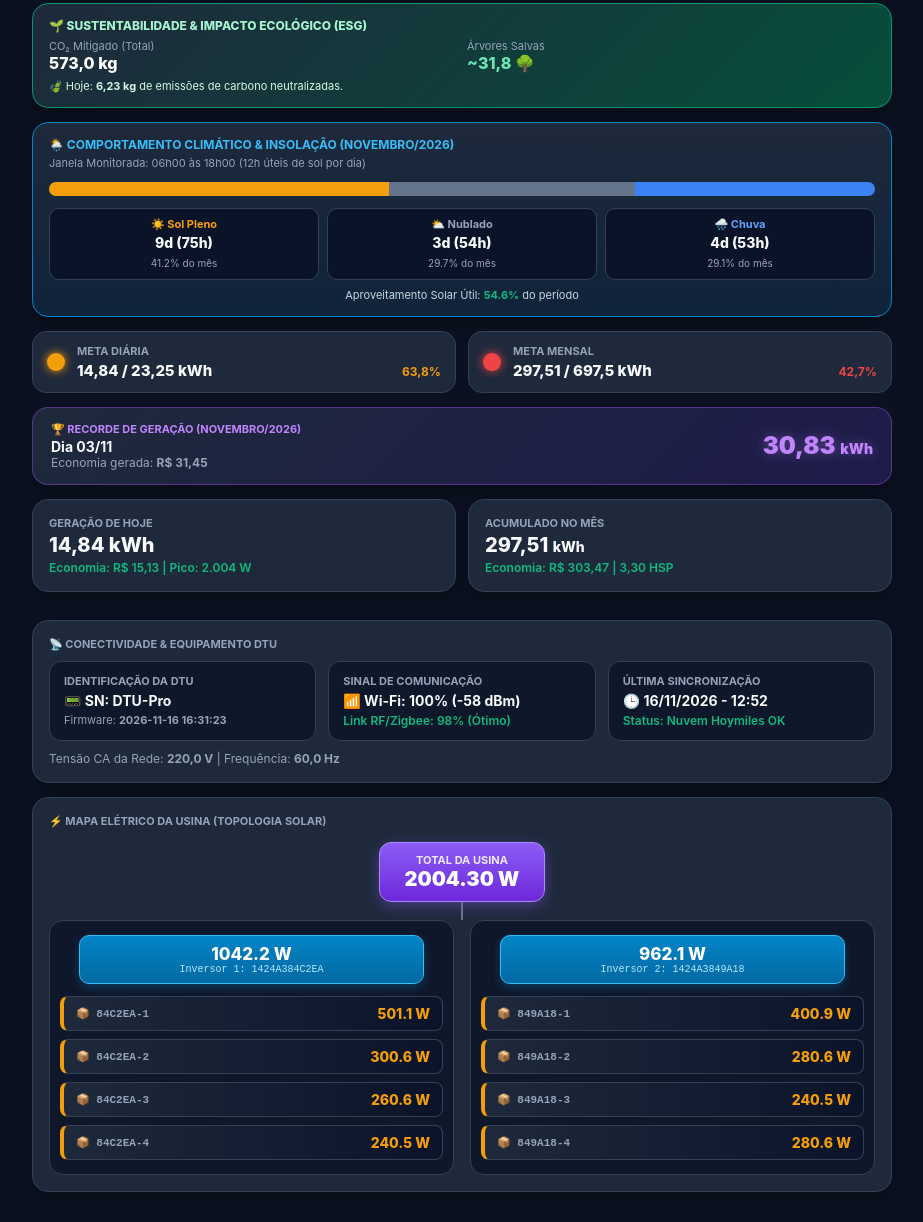
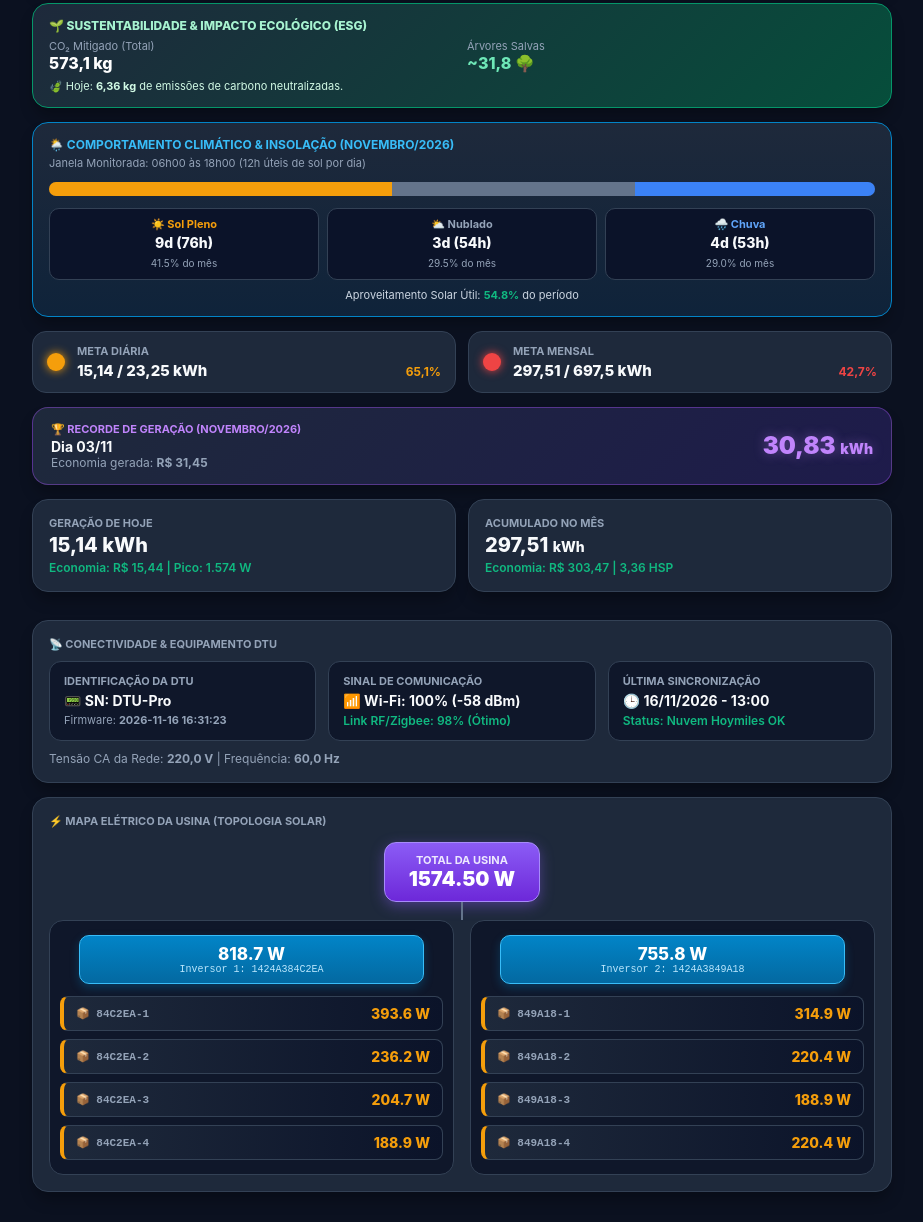
Before and after one commit to renatocosta93/monitor-hoymiles, a plain HTML site: page index.html in a window 1280 px wide. Shown: the part 930-2152 px from the top of the page, without its empty margins (178-1101 px from the left). Drawn offline with Linux system fonts and the light colour scheme.

Commit message:
Auto-update Solar Web Dashboard [skip ci]

```diff
--- a/index.html
+++ b/index.html
@@ -461,7 +461,7 @@
 
                 <span class="status-text">Online (Gerando)</span>
             </div>
-            <p class="location">📍 Vargem Grande Paulista - SP | Atualizado às 16/11/2026 - 12:52</p>
+            <p class="location">📍 Vargem Grande Paulista - SP | Atualizado às 16/11/2026 - 13:00</p>
 
             <div class="btn-sync-wrapper">
                 <button id="btnAtualizar" class="btn-sync" onclick="solicitarAtualizacao()">
@@ -472,8 +472,8 @@
 
         <div class="card power-card-compact">
             <div class="stat-label">Potência Instantânea de Geração</div>
-            <div class="power-val">2004.30 <span style="font-size: 20px;">W</span></div>
-            <div class="power-sub">44,5% da capacidade instalada (4500 Wp)</div>
+            <div class="power-val">1574.50 <span style="font-size: 20px;">W</span></div>
+            <div class="power-sub">35,0% da capacidade instalada (4500 Wp)</div>
         </div>
 
         <!-- RADAR METEOROLÓGICO -->
@@ -512,8 +512,8 @@
                 </div>
             </div>
             <div style="display: flex; justify-content: space-between; font-size: 12px; color: var(--text-muted); margin-top: 4px;">
-                <span>Amortizado: <b style="color: #ffffff;">R$ 1.391,58</b> de R$ 13.400,00</span>
-                <span>Saldo: <b style="color: #fca5a5;">R$ 12.008,42</b></span>
+                <span>Amortizado: <b style="color: #ffffff;">R$ 1.391,88</b> de R$ 13.400,00</span>
+                <span>Saldo: <b style="color: #fca5a5;">R$ 12.008,12</b></span>
             </div>
             <div style="font-size: 11px; color: #a7f3d0; margin-top: 6px;">
                 ⏳ Prazo restante estimado: <b>~1,8 anos</b> <i>(Ritmo diário atual)</i>
@@ -543,24 +543,24 @@
                 <div class="hourly-title">
                     <span>⏱️ Ritmo de Produção Horária</span>
                 </div>
-                <div class="hourly-light" style="background-color: #10b981; color: #10b981;"></div>
+                <div class="hourly-light" style="background-color: #ef4444; color: #ef4444;"></div>
             </div>
             <div class="hourly-grid">
-                <div class="hourly-block">
-                    <div class="hourly-block-lbl">10h às 11h</div>
-                    <div class="hourly-block-val">2,99 kWh</div>
-                </div>
                 <div class="hourly-block">
                     <div class="hourly-block-lbl">11h às 12h</div>
                     <div class="hourly-block-val">5,08 kWh</div>
                 </div>
-                <div class="hourly-block" style="border-color: #10b981;">
+                <div class="hourly-block">
+                    <div class="hourly-block-lbl">12h às 13h</div>
+                    <div class="hourly-block-val">0,30 kWh</div>
+                </div>
+                <div class="hourly-block" style="border-color: #ef4444;">
                     <div class="hourly-block-lbl">Variação</div>
-                    <div class="hourly-block-val" style="color: #10b981;">+69,9%</div>
+                    <div class="hourly-block-val" style="color: #ef4444;">-94,1%</div>
                 </div>
             </div>
             <div style="font-size: 11px; color: #94a3b8; text-align: center; margin-top: 8px;">
-                Status: <b style="color: #10b981;">Curva em ascensão solar</b>
+                Status: <b style="color: #ef4444;">Redução por nebulosidade</b>
             </div>
         </div>
 
@@ -592,7 +592,7 @@
             <div style="display: grid; grid-template-columns: 1fr 1fr; gap: 10px;">
                 <div>
                     <div style="font-size: 11px; color: var(--text-muted);">CO₂ Mitigado (Total)</div>
-                    <div style="font-size: 16px; font-weight: 800; color: #ffffff;">573,0 kg</div>
+                    <div style="font-size: 16px; font-weight: 800; color: #ffffff;">573,1 kg</div>
                 </div>
                 <div>
                     <div style="font-size: 11px; color: var(--text-muted);">Árvores Salvas</div>
@@ -600,7 +600,7 @@
                 </div>
             </div>
             <div style="font-size: 11px; color: #d1fae5; margin-top: 6px;">
-                🍃 Hoje: <b>6,23 kg</b> de emissões de carbono neutralizadas.
+                🍃 Hoje: <b>6,36 kg</b> de emissões de carbono neutralizadas.
             </div>
         </div>
 
@@ -613,29 +613,29 @@
                 Janela Monitorada: 06h00 às 18h00 (12h úteis de sol por dia)
             </div>
             <div class="climate-progress-bar">
-                <div class="climate-seg-sol" style="width: 41.2%;" title="Sol: 41.2%"></div>
-                <div class="climate-seg-nublado" style="width: 29.7%;" title="Nublado: 29.7%"></div>
-                <div class="climate-seg-chuva" style="width: 29.1%;" title="Chuva: 29.1%"></div>
+                <div class="climate-seg-sol" style="width: 41.5%;" title="Sol: 41.5%"></div>
+                <div class="climate-seg-nublado" style="width: 29.5%;" title="Nublado: 29.5%"></div>
+                <div class="climate-seg-chuva" style="width: 29.0%;" title="Chuva: 29.0%"></div>
             </div>
             <div class="climate-grid">
                 <div class="climate-box">
                     <span class="climate-box-title" style="color: #f59e0b;">☀️ Sol Pleno</span>
-                    <div class="climate-box-val">9d (75h)</div>
-                    <span class="climate-box-sub">41.2% do mês</span>
+                    <div class="climate-box-val">9d (76h)</div>
+                    <span class="climate-box-sub">41.5% do mês</span>
                 </div>
                 <div class="climate-box">
                     <span class="climate-box-title" style="color: #94a3b8;">⛅ Nublado</span>
                     <div class="climate-box-val">3d (54h)</div>
-                    <span class="climate-box-sub">29.7% do mês</span>
+                    <span class="climate-box-sub">29.5% do mês</span>
                 </div>
                 <div class="climate-box">
                     <span class="climate-box-title" style="color: #60a5fa;">🌧️ Chuva</span>
                     <div class="climate-box-val">4d (53h)</div>
-                    <span class="climate-box-sub">29.1% do mês</span>
+                    <span class="climate-box-sub">29.0% do mês</span>
                 </div>
             </div>
             <div style="font-size: 11px; color: #cbd5e1; text-align: center; margin-top: 8px;">
-                Aproveitamento Solar Útil: <b style="color: #10b981;">54.6%</b> do período
+                Aproveitamento Solar Útil: <b style="color: #10b981;">54.8%</b> do período
             </div>
         </div>
 
@@ -645,8 +645,8 @@
                 <div class="farol-info">
                     <span class="farol-title">Meta Diária</span>
                     <div class="farol-inline">
-                        <span class="farol-kwh-line">14,84 / 23,25 kWh</span>
-                        <span class="farol-pct-tag" style="color: #f59e0b;">63,8%</span>
+                        <span class="farol-kwh-line">15,14 / 23,25 kWh</span>
+                        <span class="farol-pct-tag" style="color: #f59e0b;">65,1%</span>
                     </div>
                 </div>
             </div>
@@ -674,13 +674,13 @@
         <div class="grid-cards">
             <div class="card">
                 <div class="stat-label">Geração de Hoje</div>
-                <div class="stat-val">14,84 kWh</div>
-                <div class="stat-sub">Economia: R$ 15,13 | Pico: 2.004 W</div>
+                <div class="stat-val">15,14 kWh</div>
+                <div class="stat-sub">Economia: R$ 15,44 | Pico: 1.574 W</div>
             </div>
             <div class="card">
                 <div class="stat-label">Acumulado no Mês</div>
                 <div class="stat-val">297,51 <span style="font-size: 14px;">kWh</span></div>
-                <div class="stat-sub">Economia: R$ 303,47 | 3,30 HSP</div>
+                <div class="stat-sub">Economia: R$ 303,47 | 3,36 HSP</div>
             </div>
         </div>
 
@@ -699,7 +699,7 @@
                 </div>
                 <div class="dtu-item">
                     <span class="dtu-item-title">Última Sincronização</span>
-                    <span class="dtu-item-val">🕒 16/11/2026 - 12:52</span>
+                    <span class="dtu-item-val">🕒 16/11/2026 - 13:00</span>
                     <span class="dtu-item-sub">Status: Nuvem Hoymiles OK</span>
                 </div>
             </div>
@@ -713,63 +713,63 @@
             <div class="topology-container">
                 <div class="topo-node-total">
                     <div class="topo-total-title">Total da Usina</div>
-                    <div class="topo-total-val">2004.30 W</div>
+                    <div class="topo-total-val">1574.50 W</div>
                 </div>
                 <div class="topo-branch-line"></div>
                 <div class="topo-inverters-wrapper">
 
         <div class="topo-inverter-col">
             <div class="topo-inv-box">
-                <div class="topo-inv-pow">1042.2 W</div>
+                <div class="topo-inv-pow">818.7 W</div>
                 <div class="topo-inv-sn">Inversor 1: 1424A384C2EA</div>
             </div>
             <div class="topo-panels-stack">
 
                 <div class="topo-panel-box">
                     <span class="topo-panel-id">📦 84C2EA-1</span>
-                    <span class="topo-panel-pow">501.1 W</span>
+                    <span class="topo-panel-pow">393.6 W</span>
                 </div>
 
                 <div class="topo-panel-box">
                     <span class="topo-panel-id">📦 84C2EA-2</span>
-                    <span class="topo-panel-pow">300.6 W</span>
+                    <span class="topo-panel-pow">236.2 W</span>
                 </div>
 
                 <div class="topo-panel-box">
                     <span class="topo-panel-id">📦 84C2EA-3</span>
-                    <span class="topo-panel-pow">260.6 W</span>
+                    <span class="topo-panel-pow">204.7 W</span>
                 </div>
 
                 <div class="topo-panel-box">
                     <span class="topo-panel-id">📦 84C2EA-4</span>
-                    <span class="topo-panel-pow">240.5 W</span>
+                    <span class="topo-panel-pow">188.9 W</span>
                 </div>
             </div></div>
         <div class="topo-inverter-col">
             <div class="topo-inv-box">
-                <div class="topo-inv-pow">962.1 W</div>
+                <div class="topo-inv-pow">755.8 W</div>
                 <div class="topo-inv-sn">Inversor 2: 1424A3849A18</div>
             </div>
             <div class="topo-panels-stack">
 
                 <div class="topo-panel-box">
                     <span class="topo-panel-id">📦 849A18-1</span>
-                    <span class="topo-panel-pow">400.9 W</span>
+                    <span class="topo-panel-pow">314.9 W</span>
                 </div>
 
                 <div class="topo-panel-box">
                     <span class="topo-panel-id">📦 849A18-2</span>
-                    <span class="topo-panel-pow">280.6 W</span>
+                    <span class="topo-panel-pow">220.4 W</span>
                 </div>
 
                 <div class="topo-panel-box">
                     <span class="topo-panel-id">📦 849A18-3</span>
-                    <span class="topo-panel-pow">240.5 W</span>
+                    <span class="topo-panel-pow">188.9 W</span>
                 </div>
 
                 <div class="topo-panel-box">
                     <span class="topo-panel-id">📦 849A18-4</span>
-                    <span class="topo-panel-pow">280.6 W</span>
+                    <span class="topo-panel-pow">220.4 W</span>
                 </div>
             </div></div>
                 </div>
```
Also changed, not shown: state.json (+8 -5 lines).
